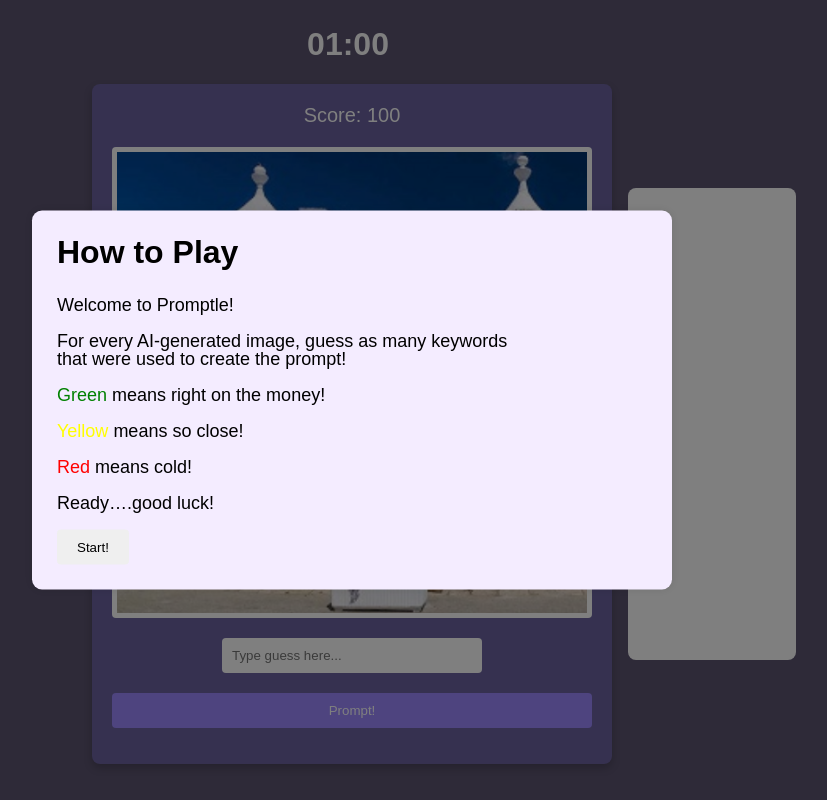
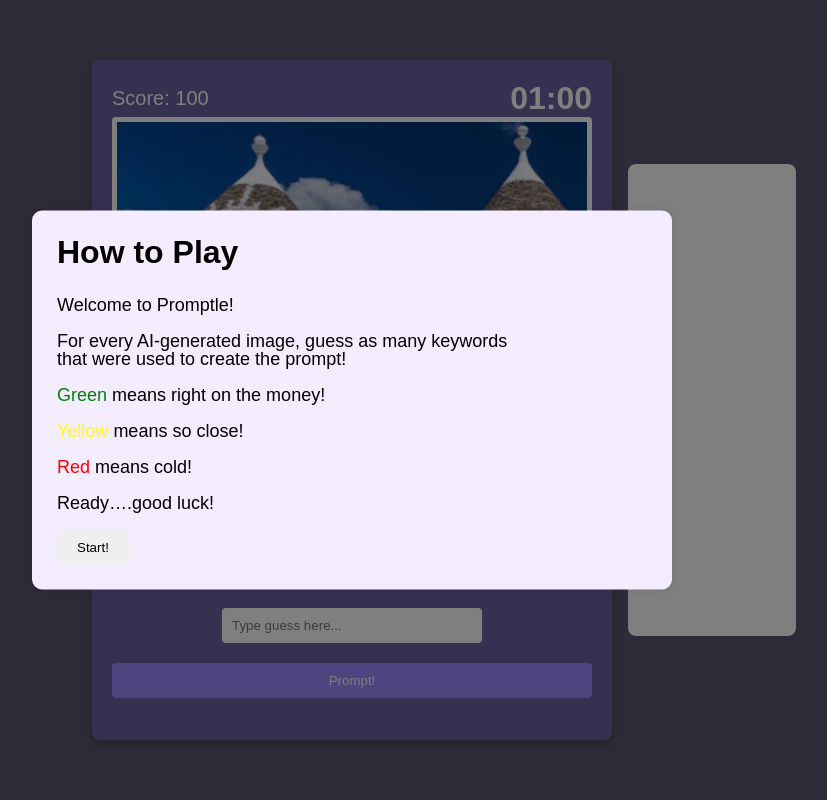
Before and after one commit to joshchen984/Promptle, a Flask app: page / in a window 1280 px wide. Shown: the whole page, without its empty margins (288-1115 px from the left). Run offline with Flask 3, Linux system fonts and the light colour scheme; parts of the project's set-up code (start-up, migrations or seed data) failed here and were passed over; some libraries are stand-ins or nearby versions.

Commit message:
Update layout of score and timer

```diff
--- a/backend/app/static/script.js
+++ b/backend/app/static/script.js
@@ -2,6 +2,7 @@ let wordComp = [];
 let wordCompString = '';
 const gThresh = 0.8;
 const yThresh = 0.6;
+let gameImage = {};
 
 function getRandomInt(max) {
   return Math.floor(Math.random() * max);
@@ -10,12 +11,15 @@ function getRandomInt(max) {
 function similarity(word1, word2) {
   const url = `http://localhost:5000/similarity?word1=${word1}&word2=${word2}`;
   return fetch(url)
-    .then(response => response.text())
-    .then(similarityScore => {
+    .then((response) => response.text())
+    .then((similarityScore) => {
       return similarityScore;
     })
-    .catch(error => {
-      console.error('There has been a problem with your fetch operation:', error);
+    .catch((error) => {
+      console.error(
+        'There has been a problem with your fetch operation:',
+        error
+      );
     });
 }
 
@@ -29,7 +33,7 @@ function createWordButtons(words, colorClass) {
   wordButtonsContainer.appendChild(button);
 }
 
-async function checkSimilarity(word){
+async function checkSimilarity(word) {
   const simResult = await similarity(word, wordCompString);
   let parts = simResult.split(' ');
   const score = parseFloat(parts[0]);
@@ -62,14 +66,15 @@ document.addEventListener('DOMContentLoaded', function () {
 
   function startHandler() {
     fetch('/images')
-      .then(response => response.json())
-      .then(data => {
+      .then((response) => response.json())
+      .then((data) => {
         const len = Object.keys(data).length;
-        wordComp = data[getRandomInt(len)]["keywords"];
+        gameImage = data[getRandomInt(len)];
+        wordComp = gameImage['keywords'];
         wordCompString = wordComp.join(',').replace(/\s+/g, '');
         console.log(wordCompString);
       })
-      .catch(error => {
+      .catch((error) => {
         console.error('Error fetching images:', error);
       });
   }
@@ -91,7 +96,6 @@ document.addEventListener('DOMContentLoaded', function () {
     });
 });
 
-
 function timer() {
   // Initial setup
   const timerElement = document.querySelector('.timer');
@@ -110,26 +114,25 @@ function timer() {
       clearInterval(countdown);
       timerElement.textContent = "Time's up!";
       // You can add any action here that should occur when the timer ends
-      openModal("endModal");
+      openModal('endModal');
     }
   }, 1000);
-};
+}
 
 document.addEventListener('DOMContentLoaded', function () {
-  openModal("startModal");
-
+  openModal('startModal');
 });
 
 function closeModal() {
-  var modal = document.getElementById("startModal");
-  var overlay = document.getElementById("overlay");
-  modal.style.display = "none";
-  overlay.style.display = "none";
+  var modal = document.getElementById('startModal');
+  var overlay = document.getElementById('overlay');
+  modal.style.display = 'none';
+  overlay.style.display = 'none';
 }
 
 function openModal(modal) {
   var modal = document.getElementById(modal);
-  var overlay = document.getElementById("overlay");
-  modal.style.display = "block";
-  overlay.style.display = "block";
+  var overlay = document.getElementById('overlay');
+  modal.style.display = 'block';
+  overlay.style.display = 'block';
 }
--- a/backend/app/static/style.css
+++ b/backend/app/static/style.css
@@ -48,22 +48,14 @@ body, html {
 
 .score {
   color: white;
-  margin-bottom: 20px;
   font-weight: 500;
   font-size: 1.25rem;
 }
 
 .timer {
   color: white;
-  padding: 5px 20px;
-  border-radius: 8px;
-  margin-bottom: 15vh;
   font-weight: 600;
   font-size: 2rem;
-  text-align: center;
-  width: 15vh;
-  justify-content: left;
-  margin-top: -15vh;
 }
 
 .word-input {
@@ -182,3 +174,9 @@ button {
 .btn-start:hover {
   background-color: #007A63;
 }
+
+.flex {
+  display: flex;
+  justify-content: space-between;
+  align-items: center;
+}
--- a/backend/app/templates/game.html
+++ b/backend/app/templates/game.html
@@ -17,8 +17,6 @@
   </head>
   <body>
     <div class="game">
-      <div class="timer">01:00</div>
-
       <!-- Modal content -->
       <div id="startModal" class="modal">
           <div class = "instructionstitle"> How to Play </div>
@@ -48,7 +46,10 @@
       <div id="overlay" class="overlay"></div>
       <div class="h-pair">
         <div class="game-container">
-          <div class="score">Score: 100</div>
+          <div class="flex">
+            <div class="score">Score: 100</div>
+            <div class="timer">01:00</div>
+          </div>
           <div class="image-container">
             <div class="gen-img"></div>
           </div>
```
